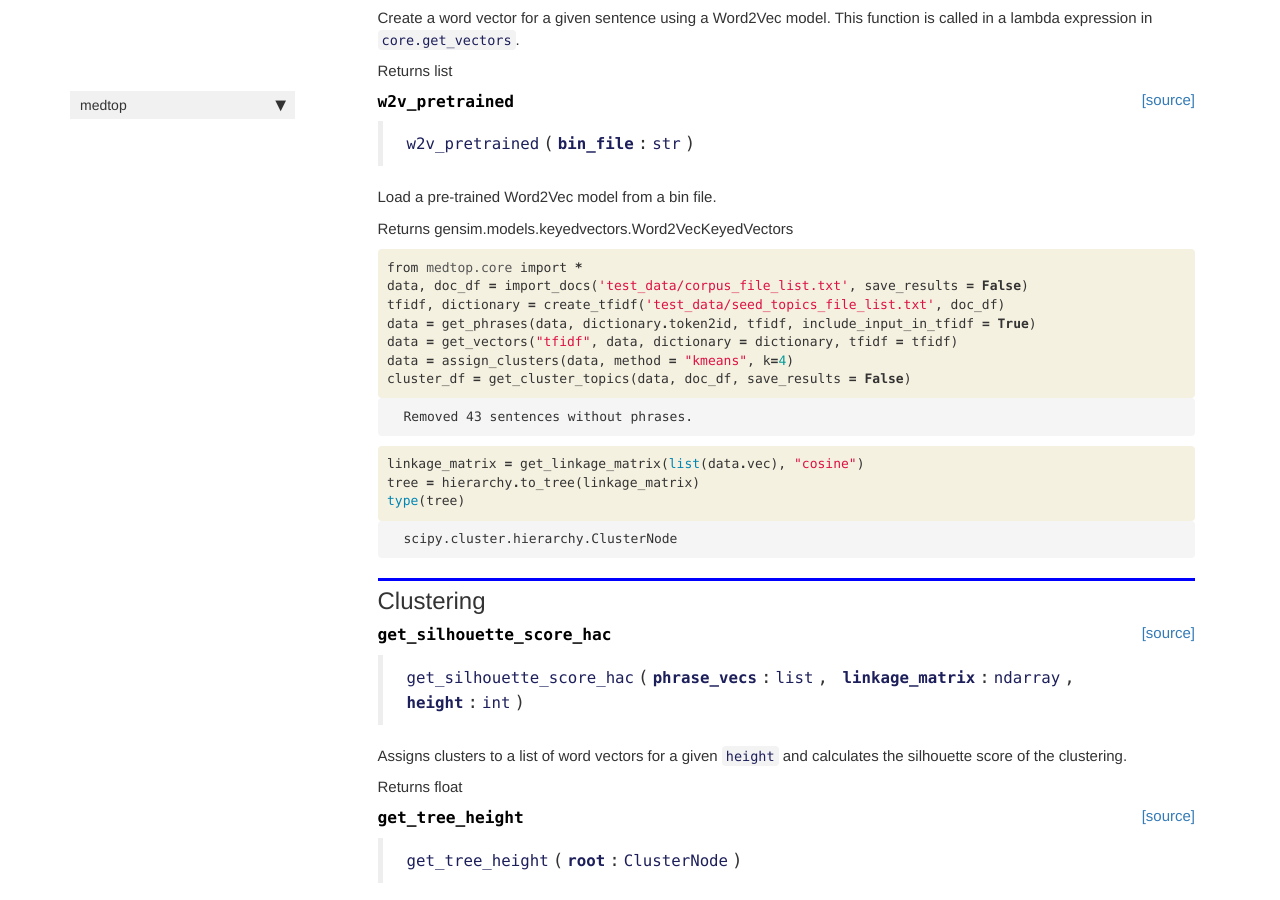
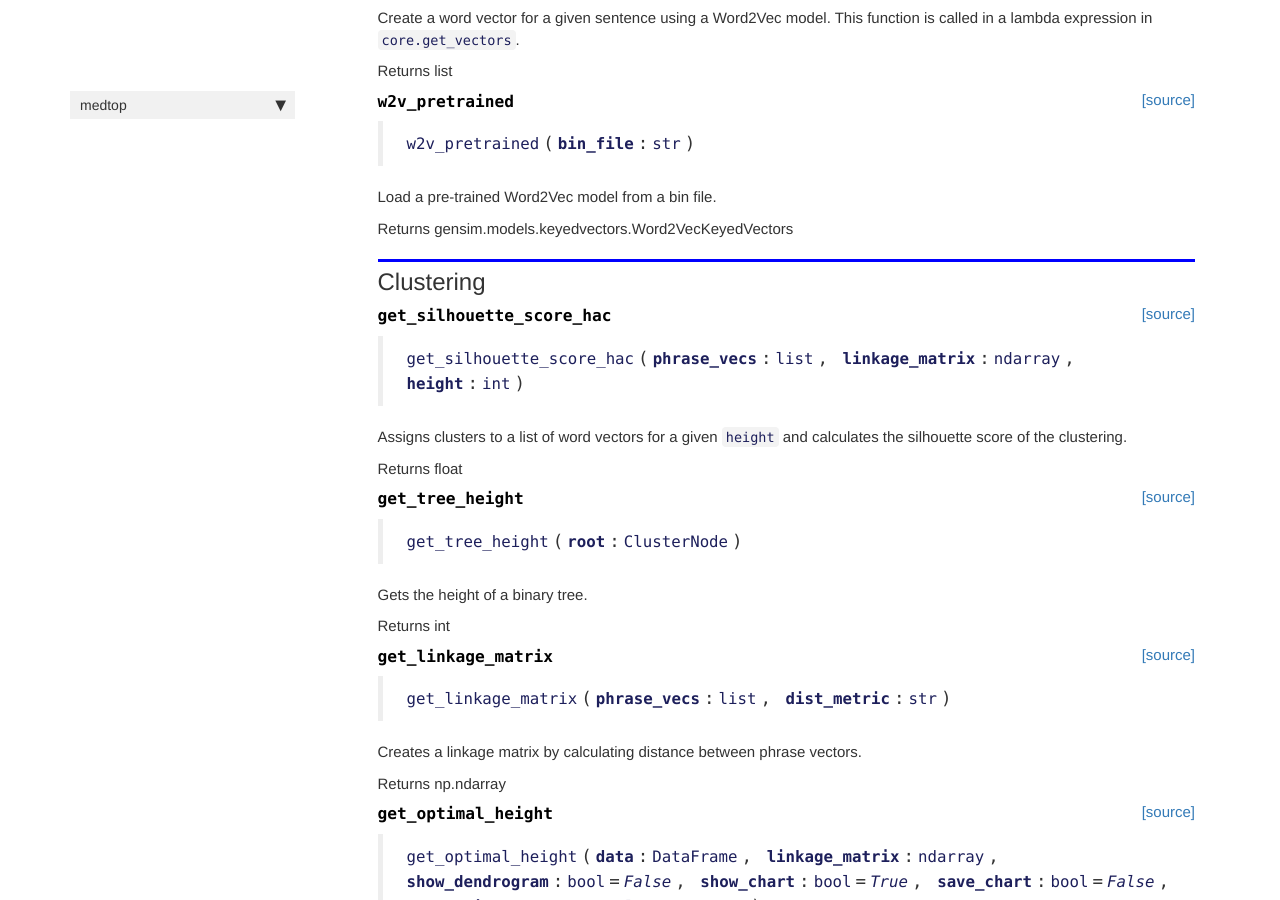
Before and after one commit to VCUWrightCenter/TopEx, a Jekyll site: the page built from docs/internal.html, in a window 1280 px wide and 900 px high, scrolled down 1270 px. Built offline with Jekyll 4.4.1, drawn with Linux system fonts in a browser that asks for light colours; nearby versions of some CDN libraries; comment, search, counter and statistics services are not loaded.

Commit message:
Fixing failing build

```diff
--- a/docs/internal.html
+++ b/docs/internal.html
@@ -131,70 +131,6 @@ This function is called in a lambda expression in <code>core.get_vectors</code>.
 <p>Load a pre-trained Word2Vec model from a bin file.</p>
 <p>Returns gensim.models.keyedvectors.Word2VecKeyedVectors</p>
 
-</div>
-
-</div>
-
-</div>
-</div>
-
-</div>
-<div class="cell border-box-sizing code_cell rendered">
-<div class="input">
-
-<div class="inner_cell">
-    <div class="input_area">
-<div class=" highlight hl-ipython3"><pre><span></span><span class="kn">from</span> <span class="nn">medtop.core</span> <span class="kn">import</span> <span class="o">*</span>
-<span class="n">data</span><span class="p">,</span> <span class="n">doc_df</span> <span class="o">=</span> <span class="n">import_docs</span><span class="p">(</span><span class="s1">&#39;test_data/corpus_file_list.txt&#39;</span><span class="p">,</span> <span class="n">save_results</span> <span class="o">=</span> <span class="kc">False</span><span class="p">)</span>
-<span class="n">tfidf</span><span class="p">,</span> <span class="n">dictionary</span> <span class="o">=</span> <span class="n">create_tfidf</span><span class="p">(</span><span class="s1">&#39;test_data/seed_topics_file_list.txt&#39;</span><span class="p">,</span> <span class="n">doc_df</span><span class="p">)</span>
-<span class="n">data</span> <span class="o">=</span> <span class="n">get_phrases</span><span class="p">(</span><span class="n">data</span><span class="p">,</span> <span class="n">dictionary</span><span class="o">.</span><span class="n">token2id</span><span class="p">,</span> <span class="n">tfidf</span><span class="p">,</span> <span class="n">include_input_in_tfidf</span> <span class="o">=</span> <span class="kc">True</span><span class="p">)</span>
-<span class="n">data</span> <span class="o">=</span> <span class="n">get_vectors</span><span class="p">(</span><span class="s2">&quot;tfidf&quot;</span><span class="p">,</span> <span class="n">data</span><span class="p">,</span> <span class="n">dictionary</span> <span class="o">=</span> <span class="n">dictionary</span><span class="p">,</span> <span class="n">tfidf</span> <span class="o">=</span> <span class="n">tfidf</span><span class="p">)</span>
-<span class="n">data</span> <span class="o">=</span> <span class="n">assign_clusters</span><span class="p">(</span><span class="n">data</span><span class="p">,</span> <span class="n">method</span> <span class="o">=</span> <span class="s2">&quot;kmeans&quot;</span><span class="p">,</span> <span class="n">k</span><span class="o">=</span><span class="mi">4</span><span class="p">)</span>
-<span class="n">cluster_df</span> <span class="o">=</span> <span class="n">get_cluster_topics</span><span class="p">(</span><span class="n">data</span><span class="p">,</span> <span class="n">doc_df</span><span class="p">,</span> <span class="n">save_results</span> <span class="o">=</span> <span class="kc">False</span><span class="p">)</span>
-</pre></div>
-
-    </div>
-</div>
-</div>
-
-<div class="output_wrapper">
-<div class="output">
-
-<div class="output_area">
-
-<div class="output_subarea output_stream output_stdout output_text">
-<pre>Removed 43 sentences without phrases.
-</pre>
-</div>
-</div>
-
-</div>
-</div>
-
-</div>
-<div class="cell border-box-sizing code_cell rendered">
-<div class="input">
-
-<div class="inner_cell">
-    <div class="input_area">
-<div class=" highlight hl-ipython3"><pre><span></span><span class="n">linkage_matrix</span> <span class="o">=</span> <span class="n">get_linkage_matrix</span><span class="p">(</span><span class="nb">list</span><span class="p">(</span><span class="n">data</span><span class="o">.</span><span class="n">vec</span><span class="p">),</span> <span class="s2">&quot;cosine&quot;</span><span class="p">)</span>
-<span class="n">tree</span> <span class="o">=</span> <span class="n">hierarchy</span><span class="o">.</span><span class="n">to_tree</span><span class="p">(</span><span class="n">linkage_matrix</span><span class="p">)</span>
-<span class="nb">type</span><span class="p">(</span><span class="n">tree</span><span class="p">)</span>
-</pre></div>
-
-    </div>
-</div>
-</div>
-
-<div class="output_wrapper">
-<div class="output">
-
-<div class="output_area">
-
-
-
-<div class="output_text output_subarea output_execute_result">
-<pre>scipy.cluster.hierarchy.ClusterNode</pre>
 </div>
 
 </div>
```
Also changed, not shown: 1 other file.
